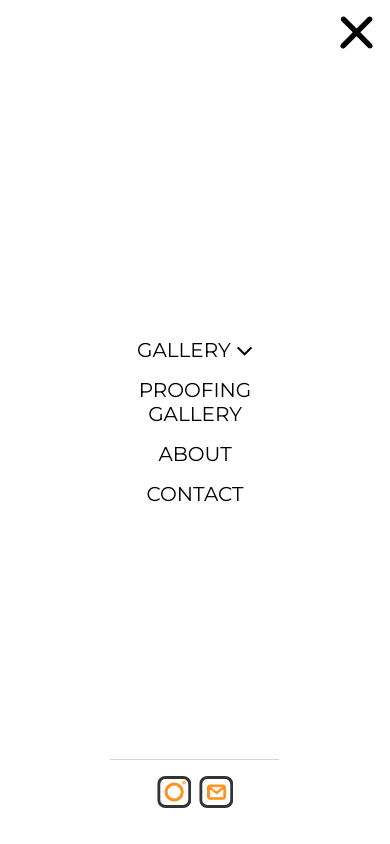
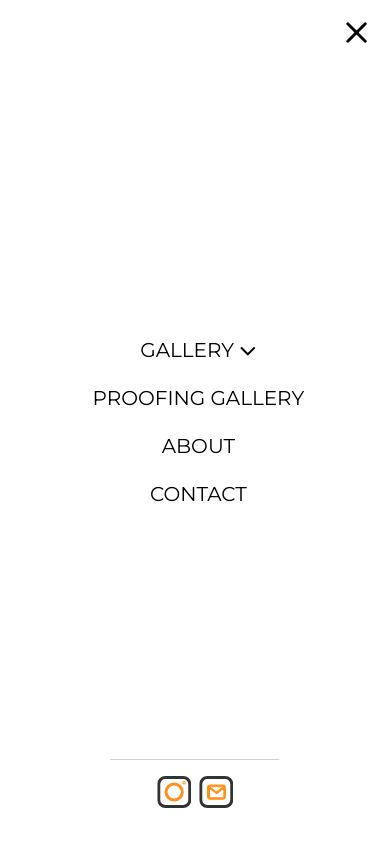
Before and after one commit to Rompo80/web-portfolio, a Next.js app: page / in a window 390 px wide. Both pictures are taken after a click on the button 356 px from the left and 32 px from the top of the page. Built offline with nearby package versions, Linux system fonts and the light colour scheme.

Commit message:
changed icone close and dispaly of the mobile

```diff
--- a/app/page.js
+++ b/app/page.js
@@ -36,7 +36,6 @@ const Home = () => {
           className={styles.image}
           layout="fill"
           objectFit="contain"
-          // objectPosition="40% 40%"
         />
         </div>
       ))}
--- a/components/nav/Nav.jsx
+++ b/components/nav/Nav.jsx
@@ -6,7 +6,7 @@ import logo from '@public/assets/icons/rp-logo.svg';
 import styles from "@components/nav/nav.module.css";
 import MobileNav from "@components/mobile/MobileNav";
 import navLinks from '@lib/navLinks';
-import menuClose from '@public/assets/icons/menu_close.svg';
+import menuClose from '@public/assets/icons/close-symbol.png';
 import menuBurger from '@public/assets/icons/menu-burger.png';
 
 
--- a/components/nav/nav.module.css
+++ b/components/nav/nav.module.css
@@ -155,10 +155,10 @@ nav > div:not(.dropdownContent) {
   position: fixed;
   display: flex;
   flex-direction: column;
-  gap: 1rem;
-  left: 50%;
+  gap: 1.5rem;
+  left: 40%;
   top: 50%;
-  transform: translate(-50%, -50%);
+  transform: translate(-30%, -50%);
   transition: all 0.5s ease-in-out;
   opacity: 0;
   z-index: 2;
--- a/styles/page.module.css
+++ b/styles/page.module.css
@@ -24,3 +24,10 @@
 .active {
   opacity: 1;
 }
+
+
+@media (max-width: 1085px) {
+  .slider img {
+    object-fit: cover;
+  }
+}
```
Also changed, not shown: public/assets/icons/close-symbol.png (added), public/assets/icons/close-window.png (added).
